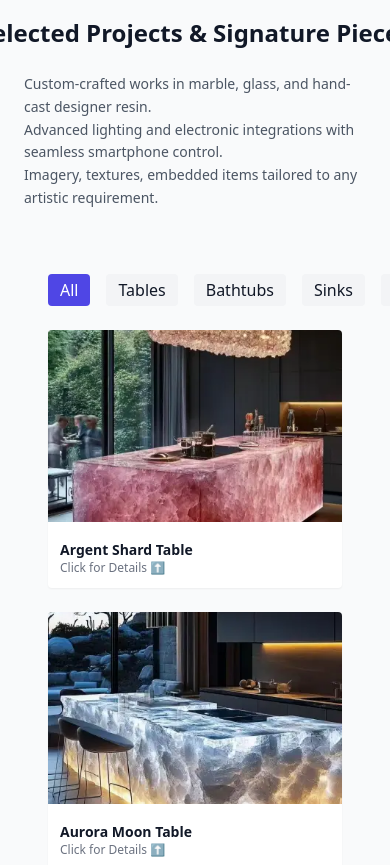
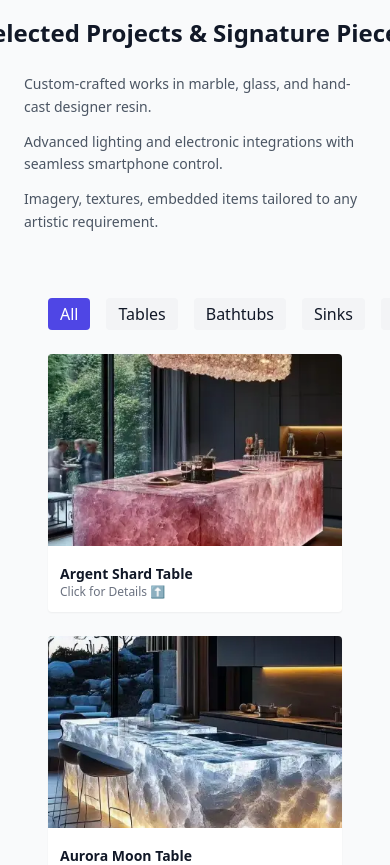
Before and after one commit to Smedly/luxeglass, a React (Vite) app: page / in a window 390 px wide. Shown: the part 1500-2365 px from the top of the page. Built offline with nearby package versions, Linux system fonts and the light colour scheme.

Commit message:
Cloudflare build settings update

```diff
--- a/src/GlassProductsSite.jsx
+++ b/src/GlassProductsSite.jsx
@@ -155,9 +155,15 @@ export default function GlassProductsSite() {
           <div className="flex items-center justify-between flex-col md:flex-row gap-6 md:gap-0">
             <h2 className="text-2xl font-bold whitespace-nowrap">Selected Projects & Signature Pieces</h2>
             <div className="text-sm text-gray-600 max-w-xl md:text-right leading-relaxed">
+              <p className="mb-3 md:mb-0">
               Custom-crafted works in marble, glass, and hand-cast designer resin.<br/>
+              </p>
+              <p className="mb-3 md:mb-0">
               Advanced lighting and electronic integrations with seamless smartphone control.<br/>
+              </p>
+              <p>
               Imagery, textures, embedded items tailored to any artistic requirement.
+              </p>
             </div>
           </div>
 
```
